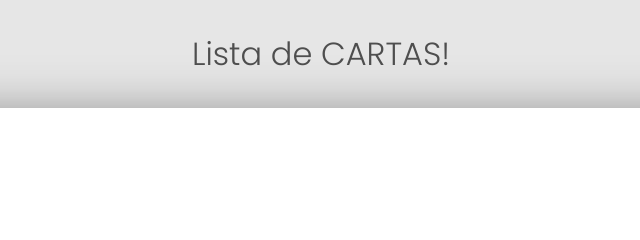
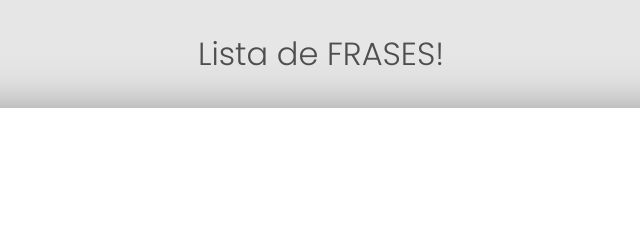
Before and after one commit to morzinho/bwfad, a plain HTML site: page index.html in a window 1280 px wide. Shown: the top 240 px of the page, 319-959 px from the left. Drawn offline with Linux system fonts and the light colour scheme.

Commit message:
Update index.html

```diff
--- a/index.html
+++ b/index.html
@@ -8,7 +8,7 @@
     <title>Listas de FRASES para ler</title>
 </head>
 <body>
-    <h1>Lista de CARTAS!</h1>
+    <h1>Lista de FRASES!</h1>
     <div class="content">
         <p id="phrase"></p>
     </div>
```
